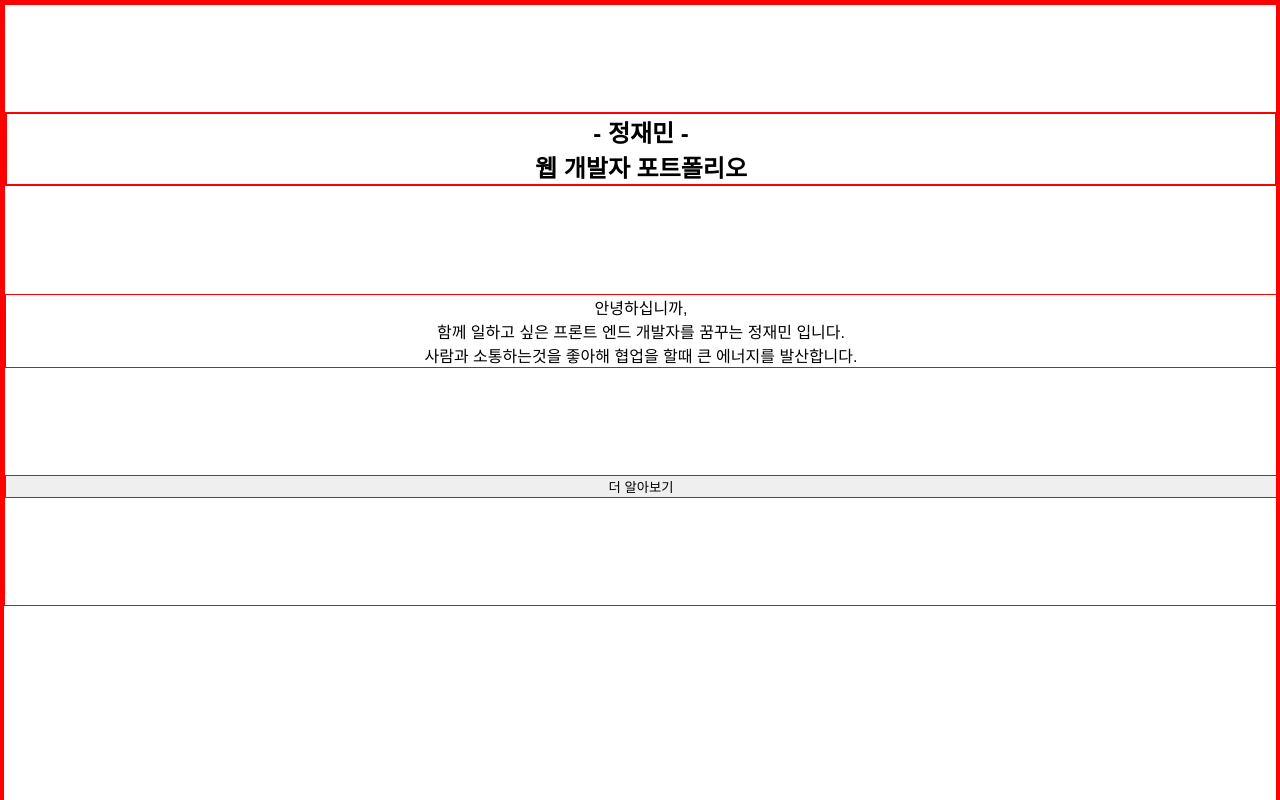
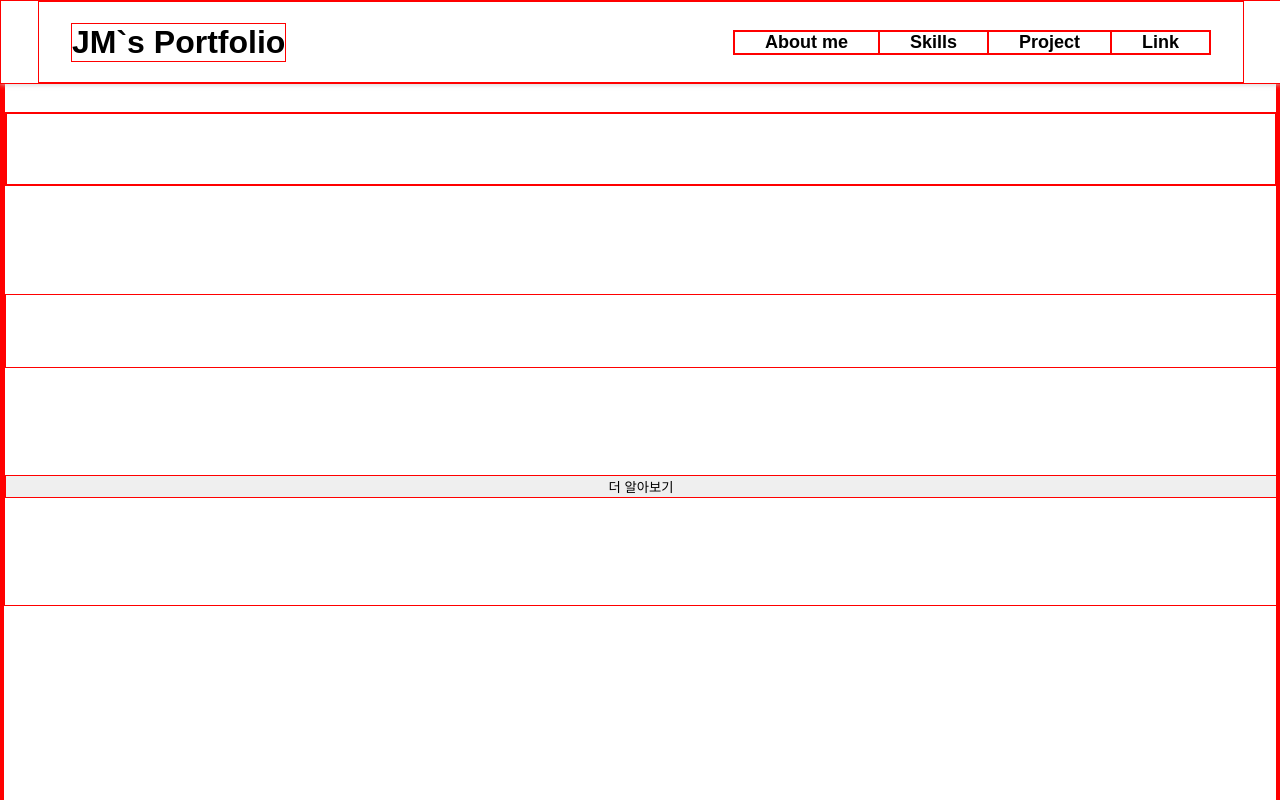
Before and after one commit to James940522/PORTFOLIO, a React (Create React App) app in the folder client/: page / in a window 1280 px wide. Shown: the top 800 px of the page. Built offline with nearby package versions, Linux system fonts and the light colour scheme.

Commit message:
feat: scroll event

```diff
--- a/client/src/App.js
+++ b/client/src/App.js
@@ -5,7 +5,7 @@ import "./app.scss";
 function App() {
   return (
     <div className="body">
-      {/* <Nav /> */}
+      <Nav />
       <Head />
     </div>
   );
--- a/client/src/Components/Head/index.scss
+++ b/client/src/Components/Head/index.scss
@@ -1,6 +1,7 @@
 .head-section {
   //   border: 1px solid red;
   text-align: center;
+  color: #fff;
   width: 100%;
   height: 37.5rem;
   display: flex;
--- a/client/src/Components/Nav/index.js
+++ b/client/src/Components/Nav/index.js
@@ -1,7 +1,19 @@
+import { useState, useEffect, useRef } from "react";
+
 import "./index.scss";
 
 function Nav() {
+  const [scrollY, setScrollY] = useState(0);
   // window.scrollY
+
+  const updateScroll = () => {
+    setScrollY(window.scrollY);
+  };
+
+  useEffect(() => {
+    console.log(scrollY);
+    window.addEventListener("scroll", updateScroll);
+  }, [scrollY]);
 
   const moveScroll = (key) => {
     if (key === "main") {
@@ -19,7 +31,7 @@ function Nav() {
 
   return (
     <header>
-      <div id="navigation-bar">
+      <div id={scrollY < 100 ? "navigation-bar" : ""}>
         <h1 className="logo navigation" onClick={(e) => moveScroll("main")}>
           JM`s Portfolio
         </h1>
```
